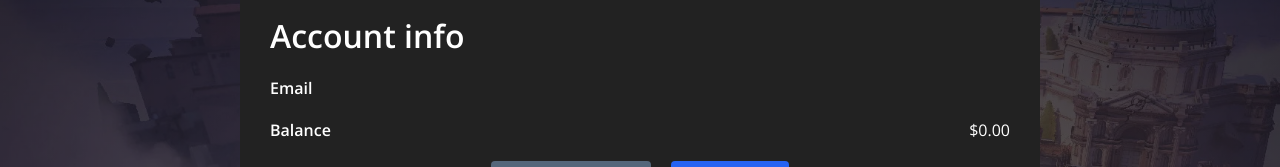
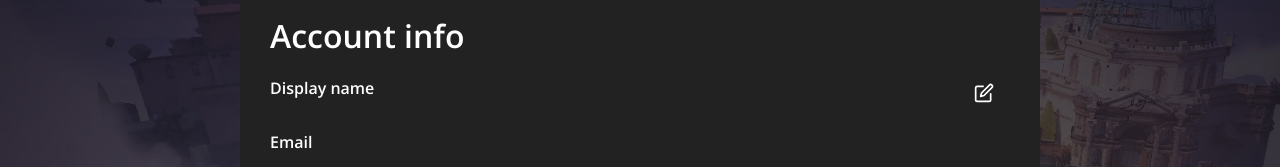
Before and after one commit to Riley-Brown/valorant-fantasy-drafts, a React (Create React App) app in the folder front-end/: page /account in a window 1280 px wide. Shown: the part 134-301 px from the top of the page. Built offline with nearby package versions, Linux system fonts and the light colour scheme; no server answers; what react-toast-notifications would draw is missing.

Commit message:
created display name component for account to display and update value

```diff
--- a/front-end/src/Pages/Account/Account.scss
+++ b/front-end/src/Pages/Account/Account.scss
@@ -46,6 +46,29 @@
     @media (max-width: 768px) {
       margin: 0 25px 40px;
     }
+    .display-name-wrapper {
+      .edit-display-name {
+        padding: 5px 10px;
+      }
+      form {
+        .btn-wrapper {
+          display: flex;
+          justify-content: space-between;
+        }
+        button {
+          width: 48%;
+          color: white;
+          margin-top: 10px;
+          &.cancel {
+            background: var(--secondary);
+          }
+          &.save {
+            background: var(--primary);
+          }
+        }
+      }
+    }
+
     ul {
       list-style: none;
       .wrapper {
--- /dev/null
+++ b/front-end/src/Pages/Account/DisplayName/index.tsx
@@ -0,0 +1,86 @@
+import { FormEvent, useState } from 'react';
+import { useDispatch } from 'react-redux';
+
+import { updateAccount } from 'API';
+import { updateAccount as updateAccountAction } from 'Actions';
+
+import { ReactComponent as EditSvg } from 'Assets/edit.svg';
+import SpinnerButton from 'Components/SpinnerButton';
+
+export default function DisplayName({ displayName }: { displayName: string }) {
+  const dispatch = useDispatch();
+
+  const [loading, setLoading] = useState(false);
+
+  const [updatedDisplayName, setUpdatedDisplayName] = useState(displayName);
+  const [isEditing, setIsEditing] = useState(false);
+
+  const handleUpdateAccount = async (e: FormEvent) => {
+    e.preventDefault();
+
+    setLoading(true);
+
+    await updateAccount({ displayName: updatedDisplayName });
+
+    dispatch(updateAccountAction({ displayName: updatedDisplayName }));
+
+    setIsEditing(false);
+    setLoading(false);
+  };
+
+  return (
+    <div className="wrapper">
+      <li>Display name</li>
+      <div className="display-name-wrapper">
+        {isEditing ? (
+          <>
+            <form onSubmit={handleUpdateAccount}>
+              <input
+                className="edit-display-name"
+                type="text"
+                defaultValue={displayName}
+                onChange={(e) => setUpdatedDisplayName(e.target.value)}
+              />
+              <div className="btn-wrapper">
+                <button
+                  type="button"
+                  className="btn cancel"
+                  onClick={() => {
+                    setIsEditing(false);
+                    setUpdatedDisplayName(displayName);
+                  }}
+                >
+                  Cancel
+                </button>
+                <SpinnerButton
+                  loading={loading}
+                  className="btn save"
+                  type="submit"
+                >
+                  Save
+                </SpinnerButton>
+              </div>
+            </form>
+          </>
+        ) : (
+          <div style={{ display: 'flex', alignItems: 'center' }}>
+            <button
+              onClick={() => setIsEditing(true)}
+              className="btn"
+              style={{
+                color: 'white',
+                padding: 5,
+                lineHeight: 1,
+                marginRight: '10px'
+              }}
+              title="Edit display name"
+            >
+              <EditSvg width={20} height={20} />
+            </button>
+            <li>{displayName}</li>
+          </div>
+        )}
+      </div>
+    </div>
+  );
+}
--- a/front-end/src/Pages/Account/index.tsx
+++ b/front-end/src/Pages/Account/index.tsx
@@ -11,6 +11,8 @@ import SelectedRoster from 'Pages/ClosestUpcomingDraft/SelectedRoster';
 import { useDispatch } from 'react-redux';
 import { setShowBalanceModal, setShowPaymentModal } from 'Actions';
 
+import DisplayName from './DisplayName';
+
 export default function Account() {
   const account = useTypedSelector((state) => state.account);
   const payment = useTypedSelector((state) => state.account.payment);
@@ -22,6 +24,7 @@ export default function Account() {
       <div className="account-info account-section">
         <h1 className="section-title">Account info</h1>
         <ul>
+          <DisplayName displayName={account.displayName} />
           <div className="wrapper">
             <li>Email</li>
             <li>{account.email}</li>
```
Also changed, not shown: front-end/src/Assets/edit.svg (added).
